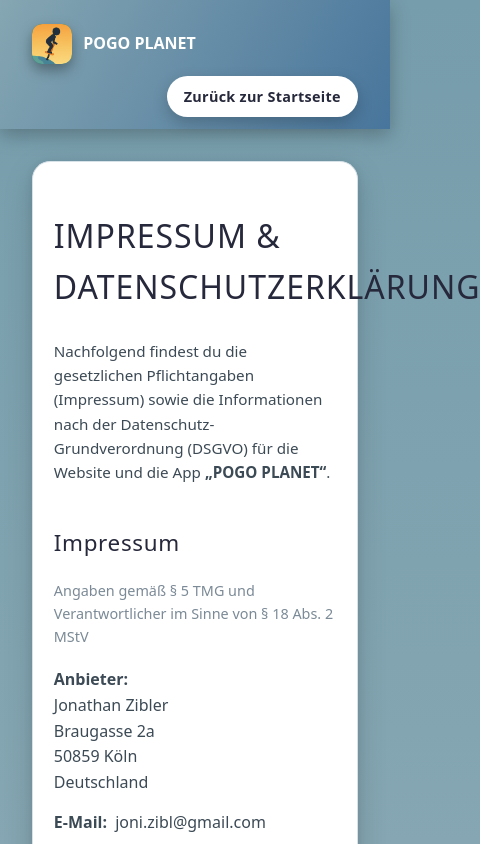
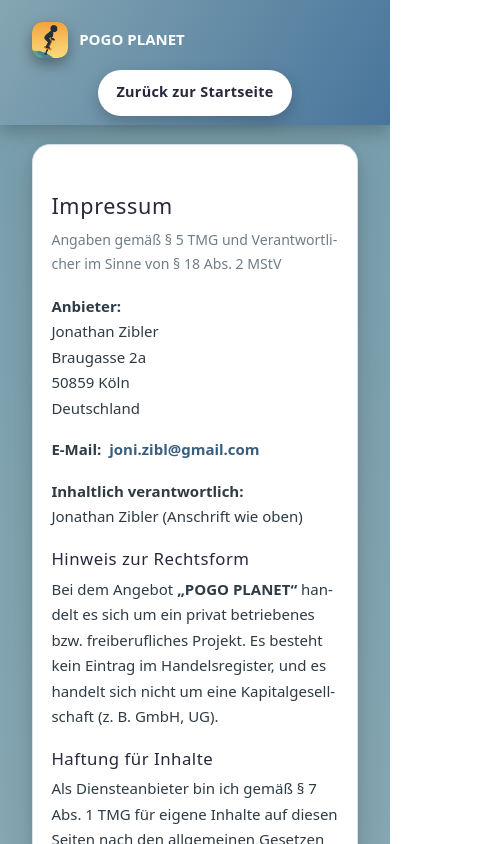
Before and after one commit to JoniZibl/pogoplanet-Website, a plain HTML site: page label.html in a window 390 px wide. Shown: the top 844 px of the page, 480 px wide, since content can reach past the window. Drawn offline with Linux system fonts and the light colour scheme; a web font is replaced by a local one.

Commit message:
Update label.html

```diff
--- a/label.html
+++ b/label.html
@@ -2,11 +2,11 @@
 <html lang="de" class="no-js">
 <head>
   <meta charset="utf-8" />
-  <meta name="viewport" content="width=device-width, initial-scale=1" />
+  <meta name="viewport" content="width=device-width, initial-scale=1, viewport-fit=cover" />
   <title>POGO PLANET – Impressum & Datenschutz</title>
   <meta name="description" content="Impressum und Datenschutzerklärung für die POGO PLANET Website und App." />
   <meta name="theme-color" content="#BE3144" />
-  <meta name="color-scheme" content="light" />
+  <meta name="color-scheme" content="light dark" />
   <link rel="icon" href="favicon.svg" type="image/svg+xml">
   <link rel="preload" href="./fonts/Bungee-Regular.woff2" as="font" type="font/woff2" crossorigin>
 
@@ -15,6 +15,9 @@
   </script>
 
   <style>
+    /* =========================
+       Fonts & Tokens
+    ========================== */
     @font-face{
       font-family: 'Bungee';
       src: url('./fonts/Bungee-Regular.woff2') format('woff2'),
@@ -32,103 +35,173 @@
       --brand-mid:#769DAC;
       --brand-blue:#48759C;
 
-      --bg:var(--brand-light);
+      --bg: var(--brand-light);
       --ink:#0b1820;
 
       --card-bg:#ffffff;
       --card-border:#d7e1e8;
-      --text-main:#3c4a55;
-      --text-muted:#7b8a96;
+      --text-main:#2f3b44;
+      --text-muted:#6f7d88;
 
       --shadow:0 10px 30px rgba(0,0,0,.15), 0 2px 8px rgba(0,0,0,.08);
       --radius:18px;
 
-      --gutter:clamp(48px,8vw,100px);
-    }
+      --gutter: clamp(32px, 7vw, 96px);
+      --gap: clamp(10px, 2.5vw, 20px);
 
-      .brand-mark {
-          width: 40px;
-          height: 40px;
-          border-radius: 10px;
-          background: var(--brand-green);
-          display: grid;
-          place-items: center;
-          color: #fff;
-          font-weight: 900;
-          box-shadow: 0 6px 14px rgba(0,0,0,.35);
-          overflow: hidden; /* NEU: damit das Icon sauber im Rounded-Square bleibt */
-      }
-
-          /* NEU: Bild im Logo-Kästchen skalieren */
-          .brand-mark img {
-              width: 100%;
-              height: 100%;
-              object-fit: cover; /* oder "contain", wenn du lieber “luft” außenrum willst */
-              display: block;
+      color-scheme: light dark;
     }
 
     *{box-sizing:border-box}
     html,body{height:100%}
     html{scroll-behavior:smooth}
+
     body{
       margin:0;
-      font:16px/1.6 system-ui, -apple-system, Segoe UI, Roboto, Ubuntu, Cantarell, Noto Sans, Arial;
-      background:linear-gradient(var(--brand-mid), var(--brand-light));
+      font: clamp(15px, 1.6vw, 16.5px)/1.7 system-ui, -apple-system, Segoe UI, Roboto, Ubuntu, Cantarell, Noto Sans, Arial;
+      background: linear-gradient(var(--brand-mid), var(--brand-light));
       color:var(--ink);
       -webkit-text-size-adjust:100%;
       text-rendering:optimizeLegibility;
     }
+
     img{max-width:100%; display:block}
     a{color:inherit; text-decoration:none}
     a:hover{text-decoration:underline}
     :focus-visible{outline:3px solid var(--brand-blue); outline-offset:3px}
 
-    .container{width:min(1120px, 100% - 2rem); margin-inline:auto; padding-inline:1rem}
+    .container{
+      width:min(1120px, 100% - 2rem);
+      margin-inline:auto;
+      padding-inline:1rem;
+    }
 
-    h1,h2,h3{
+    /* =========================
+       Typography
+    ========================== */
+    h1,h2,h3,h4{
       font-family:'Bungee',system-ui;
       font-weight:400;
       color:var(--brand-dark);
       letter-spacing:.03em;
+      line-height:1.2;
+      margin:0 0 .45em;
+      text-wrap: balance;
     }
-    h1{font-size:clamp(2rem,4vw,3rem); text-transform:uppercase}
-    h2{font-size:clamp(1.4rem,2.6vw,2rem); margin-top:2.5rem}
-    h3{font-size:1.1rem; margin-top:1.8rem}
 
-    p{margin:0 0 .9rem; color:var(--text-main)}
-    ul{padding-left:1.1rem; margin:0 0 .9rem}
-    li{margin-bottom:.35rem; color:var(--text-main)}
+    h1{
+      font-size: clamp(1.9rem, 4vw, 3rem);
+      text-transform:uppercase;
+    }
+    h2{
+      font-size: clamp(1.35rem, 2.8vw, 2rem);
+      margin-top: clamp(1.8rem, 4vw, 2.6rem);
+    }
+    h3{
+      font-size: clamp(1.05rem, 2.2vw, 1.2rem);
+      margin-top: clamp(1.2rem, 3vw, 1.8rem);
+    }
+    h4{
+      font-size: clamp(.95rem, 2vw, 1.05rem);
+      margin-top: 1.05rem;
+      letter-spacing:.02em;
+      opacity:.95;
+    }
 
-    /* Topbar wie auf Startseite */
+    p{
+      margin:0 0 1rem;
+      color:var(--text-main);
+      hyphens:auto;
+      overflow-wrap:anywhere;
+    }
+
+    ul{
+      padding-left:1.1rem;
+      margin:0 0 1rem;
+      display:grid;
+      gap:.35rem;
+    }
+    li{color:var(--text-main)}
+
+    .lead{
+      font-size: clamp(1rem, 2.1vw, 1.1rem);
+      max-width: 65ch;
+      margin-inline:auto;
+      opacity:.95;
+    }
+
+    /* =========================
+       Header / Topbar
+    ========================== */
     header.hero{
       position:relative;
-      padding:1.5rem 0 0.75rem;
-      background:linear-gradient(120deg, var(--brand-light), var(--brand-blue));
+      padding: clamp(1.1rem, 3vw, 1.6rem) 0 clamp(.6rem, 2vw, .9rem);
+      background: linear-gradient(120deg, var(--brand-light), var(--brand-blue));
       box-shadow:0 6px 18px rgba(0,0,0,.25);
-      margin-bottom:2rem;
+      margin-bottom: clamp(1.2rem, 3vw, 2rem);
     }
+
     .topbar{
       display:flex;
       justify-content:space-between;
       align-items:center;
+      gap:1rem;
       color:#fff;
+      padding-top: max(.25rem, env(safe-area-inset-top));
     }
-    .brand{display:flex; align-items:center; gap:.7rem; font-weight:900}
+
+    .brand{
+      display:flex;
+      align-items:center;
+      gap:.7rem;
+      font-weight:900;
+      color:#fff;
+      flex: none;
+    }
+
     .brand-mark{
-      width:40px; height:40px; border-radius:10px;
-      background:var(--brand-green); display:grid; place-items:center;
-      color:#fff; font-weight:900;
+      width:40px;
+      height:40px;
+      border-radius:10px;
+      background:var(--brand-green);
+      display:grid;
+      place-items:center;
+      color:#fff;
+      font-weight:900;
       box-shadow:0 6px 14px rgba(0,0,0,.35);
+      overflow:hidden;
+      flex: none;
     }
-    .topbar nav{display:flex; gap:.6rem; align-items:center}
+    .brand-mark img{
+      width:100%;
+      height:100%;
+      object-fit:cover;
+    }
+
+    .topbar nav{
+      display:flex;
+      gap:.6rem;
+      align-items:center;
+      flex-wrap:wrap;
+      justify-content:flex-end;
+    }
+
     .btn{
-      display:inline-flex; align-items:center; justify-content:center;
-      padding:.45rem .95rem; border-radius:999px; font-weight:800;
-      letter-spacing:.02em; border:2px solid transparent;
+      display:inline-flex;
+      align-items:center;
+      justify-content:center;
+      padding:.55rem 1rem;
+      border-radius:999px;
+      font-weight:800;
+      letter-spacing:.02em;
+      border:2px solid transparent;
       box-shadow:0 6px 16px rgba(0,0,0,.2);
-      cursor:pointer; font-size:.9rem;
+      cursor:pointer;
+      font-size: clamp(.9rem, 2.3vw, .95rem);
       transition:.2s ease background,.2s ease transform,.2s ease box-shadow;
-      background:#fff; color:var(--brand-dark);
+      background:#fff;
+      color:var(--brand-dark);
+      white-space:nowrap;
     }
     .btn:hover{
       transform:translateY(-1px);
@@ -136,41 +209,37 @@
       text-decoration:none;
     }
 
-    main{
-      padding:0 0 4rem;
-    }
+    /* =========================
+       Main Layout
+    ========================== */
+    main{ padding:0 0 clamp(3rem, 8vw, 4rem); }
 
     .legal-wrap{
-      margin-top:1.5rem;
+      margin-top:1.2rem;
       margin-bottom:2.5rem;
     }
 
-    /* EIN großes Modul in der Mitte */
+    /* Ein zentrales Modul */
     .card{
       background:var(--card-bg);
       border-radius:var(--radius);
-      padding:clamp(1.8rem,3vw,2.6rem);
+      padding: clamp(1.4rem, 3.2vw, 2.6rem);
       box-shadow:var(--shadow);
       border:1px solid var(--card-border);
     }
 
     .section-intro{
-      margin-bottom:1.75rem;
-    }
-    .section-intro p{
-      max-width:60ch;
-      color:var(--text-main);
-      font-size:.95rem;
+      margin-bottom: clamp(1.2rem, 3vw, 1.8rem);
     }
 
     .meta{
-      font-size:.9rem;
+      font-size: clamp(.88rem, 2vw, .95rem);
       color:var(--text-muted);
-      margin-bottom:1.2rem;
+      margin-bottom:1.1rem;
     }
 
     .label{
-      font-weight:600;
+      font-weight:700;
       display:inline-block;
       margin-right:.25rem;
       color:var(--text-main);
@@ -179,26 +248,53 @@
     hr{
       border:0;
       border-top:1px solid #e1e7ec;
-      margin:2rem 0;
+      margin: clamp(1.6rem, 4vw, 2.2rem) 0;
     }
 
-    .footer{
-      padding:1.5rem 0 2.5rem;
-      font-size:.85rem;
+    /* Links innerhalb des Cards hübsch */
+    .card a{
+      color: color-mix(in srgb, var(--brand-blue) 80%, #000);
+      font-weight:600;
+    }
+
+    /* =========================
+       Footer
+    ========================== */
+    footer.footer{
+      padding: clamp(1.2rem, 3vw, 1.6rem) 0 clamp(2rem, 5vw, 2.6rem);
+      font-size: clamp(.82rem, 2vw, .9rem);
       color:#f3f7fa;
       text-align:center;
       border-top:1px solid rgba(0,0,0,.15);
       background:rgba(0,0,0,.18);
       backdrop-filter:blur(6px);
     }
+    footer.footer a{ color:#fff; font-weight:700; }
 
-    @media (max-width:720px){
-      .topbar{flex-direction:column; align-items:flex-start; gap:.75rem}
-      .topbar nav{align-self:flex-end}
-      .card{padding:1.3rem}
+    /* =========================
+       Responsive
+    ========================== */
+    @media (max-width: 720px){
+      .topbar{
+        flex-direction:column;
+        align-items:flex-start;
+        gap:.75rem;
+      }
+      .topbar nav{
+        align-self:stretch;
+        justify-content:center;
+      }
+      .btn{ width:auto; }
+    }
+
+    @media (max-width: 420px){
+      .card{ padding: 1.15rem; }
+      ul{ padding-left: 1rem; }
+      .brand-mark{ width:36px; height:36px; }
     }
   </style>
 </head>
+
 <body>
 
 <header class="hero">
@@ -218,17 +314,7 @@
 
 <main>
   <div class="container legal-wrap">
-    <!-- EIN zentrales Modul -->
     <div class="card">
-
-      <!-- Intro -->
-      <section class="section-intro">
-        <h1>Impressum &amp; Datenschutzerklärung</h1>
-        <p>
-          Nachfolgend findest du die gesetzlichen Pflichtangaben (Impressum) sowie die Informationen nach
-          der Datenschutz-Grundverordnung (DSGVO) für die Website und die App <strong>„POGO PLANET“</strong>.
-        </p>
-      </section>
 
       <!-- IMPRESSUM -->
       <section aria-labelledby="impressum-heading">
@@ -333,9 +419,7 @@
         </p>
 
         <h3>1. Verantwortlicher</h3>
-        <p>
-          Verantwortlicher für die Datenverarbeitung im Sinne der DSGVO ist:
-        </p>
+        <p>Verantwortlicher für die Datenverarbeitung im Sinne der DSGVO ist:</p>
         <p>
           Jonathan Zibler<br>
           Braugasse 2a<br>
@@ -505,9 +589,7 @@
         </p>
 
         <h3>8. Deine Rechte als betroffene Person</h3>
-        <p>
-          Dir stehen bezüglich deiner personenbezogenen Daten die folgenden Rechte zu:
-        </p>
+        <p>Dir stehen bezüglich deiner personenbezogenen Daten die folgenden Rechte zu:</p>
         <ul>
           <li><strong>Auskunft</strong> (Art. 15 DSGVO)</li>
           <li><strong>Berichtigung</strong> (Art. 16 DSGVO)</li>
@@ -526,8 +608,7 @@
         <p>
           Wenn du der Auffassung bist, dass die Verarbeitung deiner personenbezogenen Daten gegen das
           Datenschutzrecht verstößt, hast du das Recht auf Beschwerde bei einer
-          Datenschutzaufsichtsbehörde (Art. 77 DSGVO). Zuständig ist insbesondere die Aufsichtsbehörde
-          deines üblichen Aufenthaltsortes, deines Arbeitsplatzes oder des Orts des mutmaßlichen Verstoßes.
+          Datenschutzaufsichtsbehörde (Art. 77 DSGVO).
         </p>
 
         <h3>10. Aktualität dieser Datenschutzerklärung</h3>
@@ -537,9 +618,7 @@
           aktuell auf dieser Seite veröffentlichte Version.
         </p>
 
-        <p class="meta">
-          Stand dieser Datenschutzerklärung: Dezember 2025
-        </p>
+        <p class="meta">Stand dieser Datenschutzerklärung: Dezember 2025</p>
       </section>
 
     </div>
@@ -549,7 +628,7 @@
 <footer class="footer">
   <div class="container">
     © <span id="year"></span> POGO PLANET – Jonathan Zibler ·
-    <a href="index.html" style="color:#ffffff;">Zurück zur Startseite</a>
+    <a href="index.html">Zurück zur Startseite</a>
   </div>
 </footer>
 
```
Lines whose indentation alone changed are shown as unchanged.
